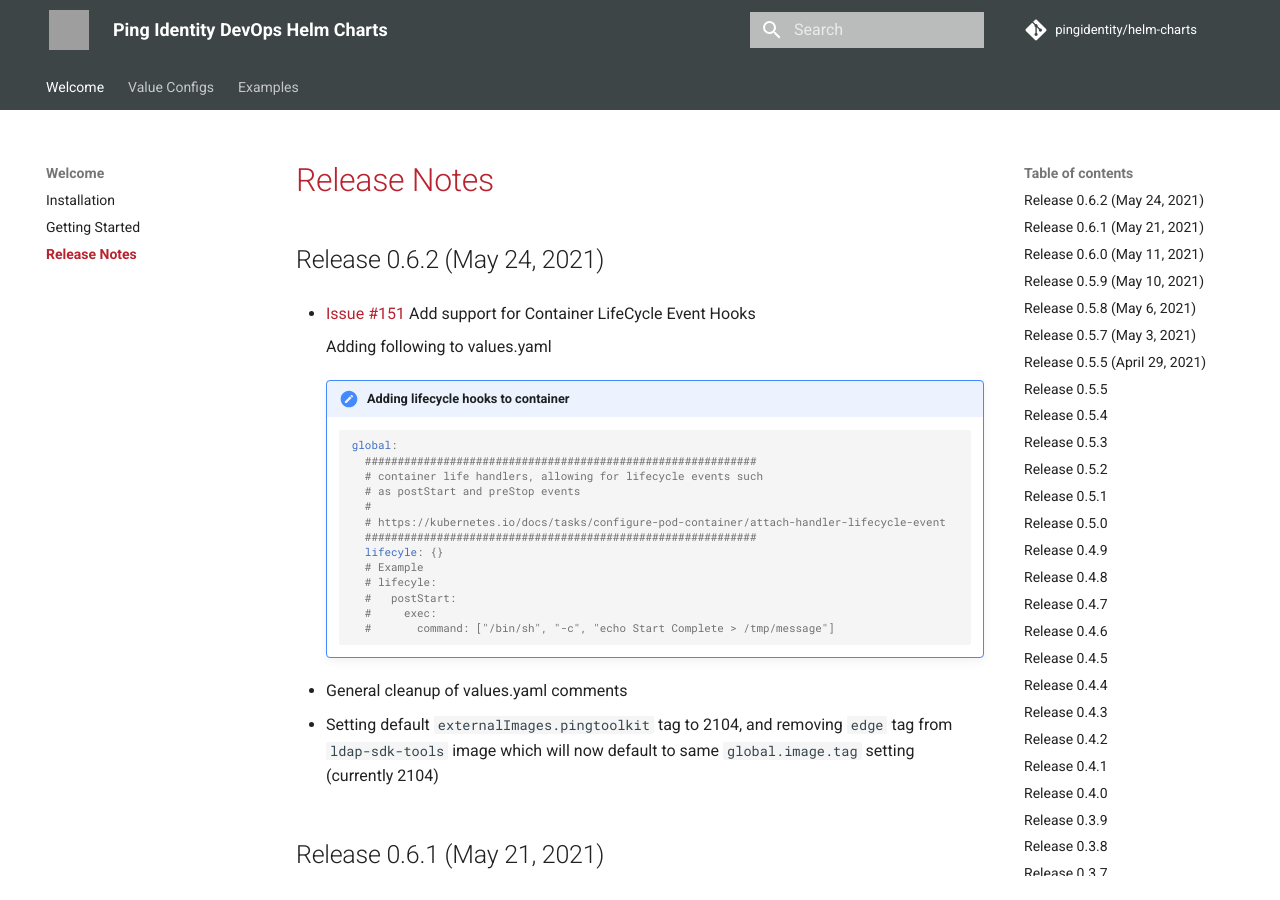
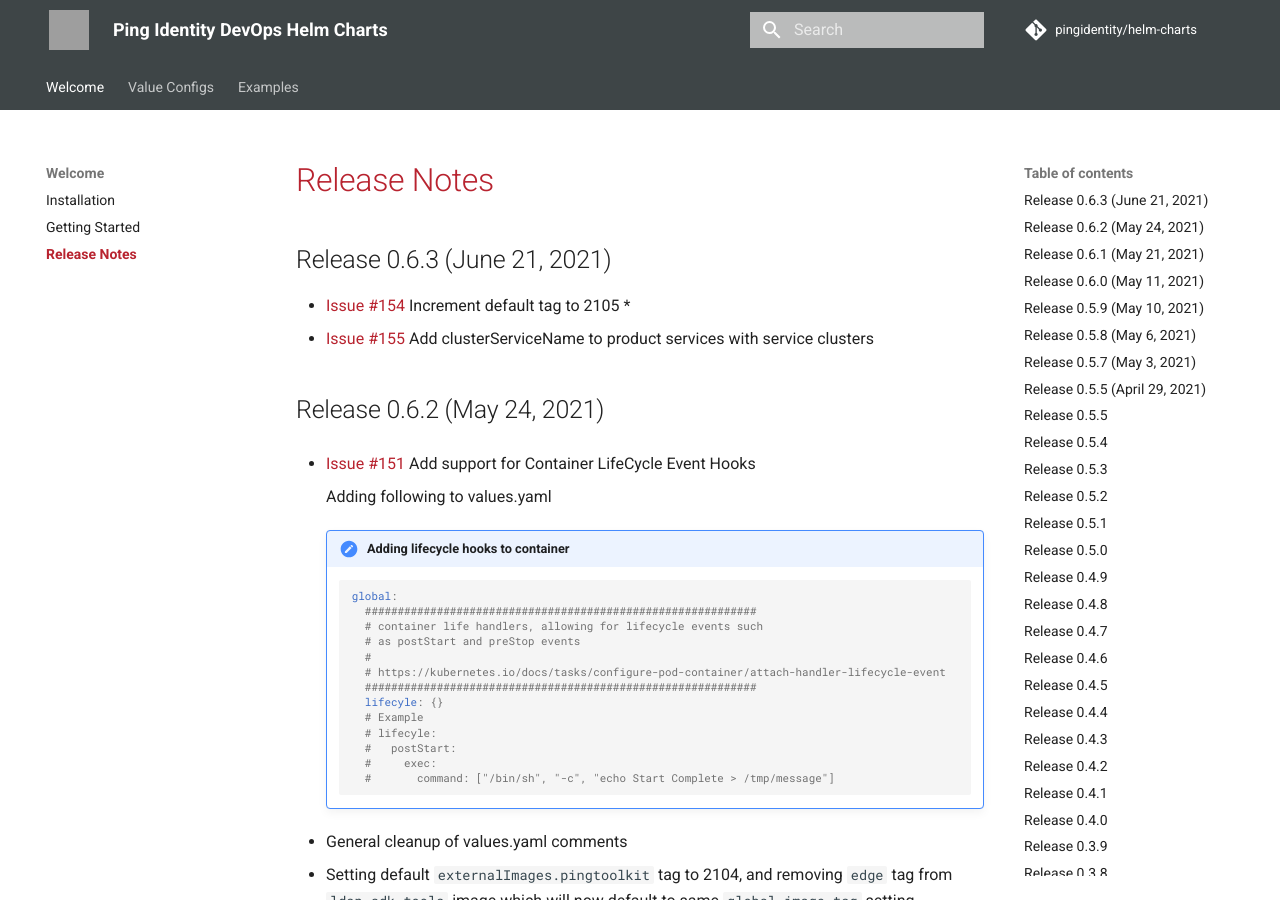
Before and after one commit to pingidentity/helm-charts, an MkDocs documentation site: the page built from docs/release-notes.md, in a window 1280 px wide and 900 px high. Built offline with MkDocs 1.6.1 and Material for MkDocs 9.7.7, drawn with Linux system fonts in a browser that asks for light colours; comment, search, counter and statistics services are not loaded; grey boxes are pictures that could not be loaded.

Commit message:
Issues #155 and #154

```diff
--- a/docs/release-notes.md
+++ b/docs/release-notes.md
@@ -1,5 +1,10 @@
 # Release Notes
 
+## Release 0.6.3 (June 21, 2021)
+
+* [Issue #154](https://github.com/pingidentity/helm-charts/issues/154) Increment default tag to 2105
+*
+* [Issue #155](https://github.com/pingidentity/helm-charts/issues/155) Add clusterServiceName to product services with service clusters
 
 ## Release 0.6.2 (May 24, 2021)
 
```
